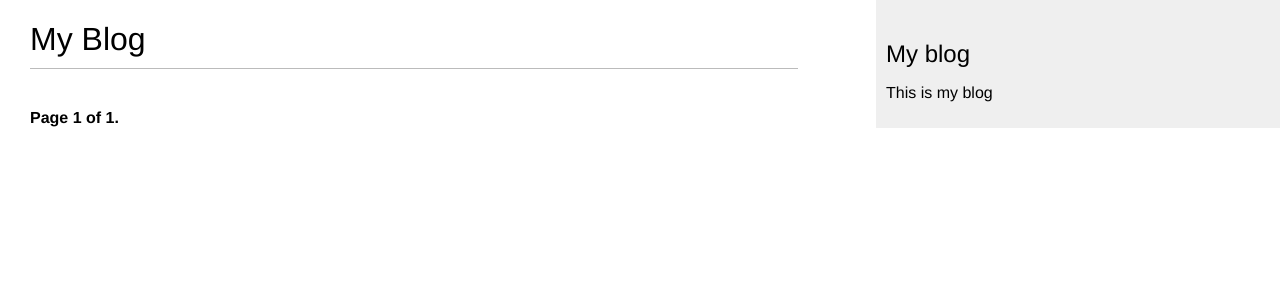
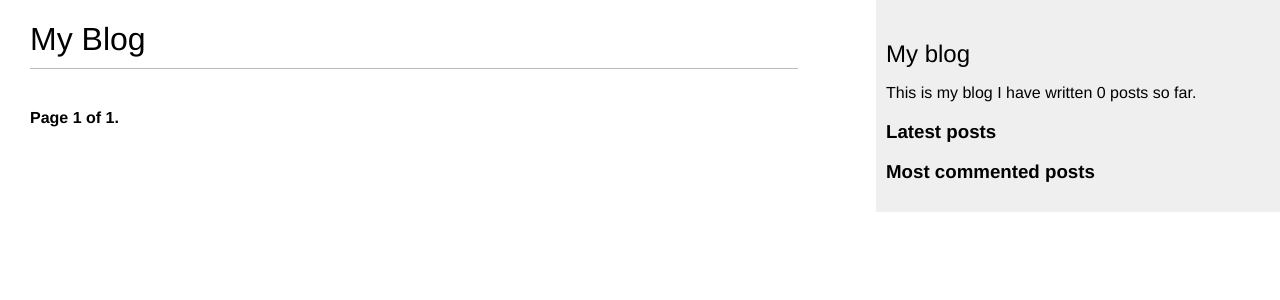
Before and after one commit to marik177/django_personal_blog, a Django app: page /blog/ in a window 1280 px wide. Shown: the top 300 px of the page. Run offline with Django 4.2, Linux system fonts and the light colour scheme; data that the repository does not hold is empty.

Commit message:
added custom tags and modified sidebar

```diff
--- a/blog/templates/blog/base.html
+++ b/blog/templates/blog/base.html
@@ -1,4 +1,5 @@
 <!DOCTYPE html>
+{% load blog_tags %}
 {% load static %}
 <html lang="en">
 <head>
@@ -13,7 +14,20 @@
 </div>
 <div id="sidebar">
     <h2>My blog</h2>
-    <p>This is my blog</p>
+    <p>This is my blog
+    I have written {% total_posts %} posts so far.
+    </p>
+    <h3>Latest posts</h3>
+    {% show_latest_posts 3 %}
+    <h3>Most commented posts</h3>
+    {% get_most_commented_posts 3 as most_commented_posts%}
+    <ul>
+        {% for post in most_commented_posts %}
+            <li>
+                <a href="{{ post.get_absolute_url }}">{{ post.title }}</a>
+            </li>
+        {% endfor %}
+    </ul>
 </div>
 </body>
 </html>
--- /dev/null
+++ b/blog/templates/blog/post/latest_posts.html
@@ -0,0 +1,7 @@
+<ul>
+    {% for post in latest_posts %}
+        <li>
+            <a href="{{ post.get_absolute_url }}">{{ post.title }}</a>
+        </li>
+    {% endfor %}
+</ul>
--- /dev/null
+++ b/blog/templatetags/blog_tags.py
@@ -0,0 +1,24 @@
+from django import template
+from ..models import Post
+from django.db.models import Count
+
+register = template.Library()
+
+
+@register.simple_tag()
+def total_posts():
+    return Post.published.count()
+
+
+@register.inclusion_tag('blog/post/latest_posts.html')
+def show_latest_posts(count=5):
+    latest_posts = Post.published.order_by('-publish')[:count]
+    return {'latest_posts': latest_posts}
+
+
+@register.simple_tag()
+def get_most_commented_posts(count=5):
+    most_commented_posts = Post.published. \
+                               annotate(total_comments=Count('comments')). \
+                               order_by('-total_comments')[0:count]
+    return most_commented_posts
```
Also changed, not shown: blog/templatetags/__init__.py (added).
